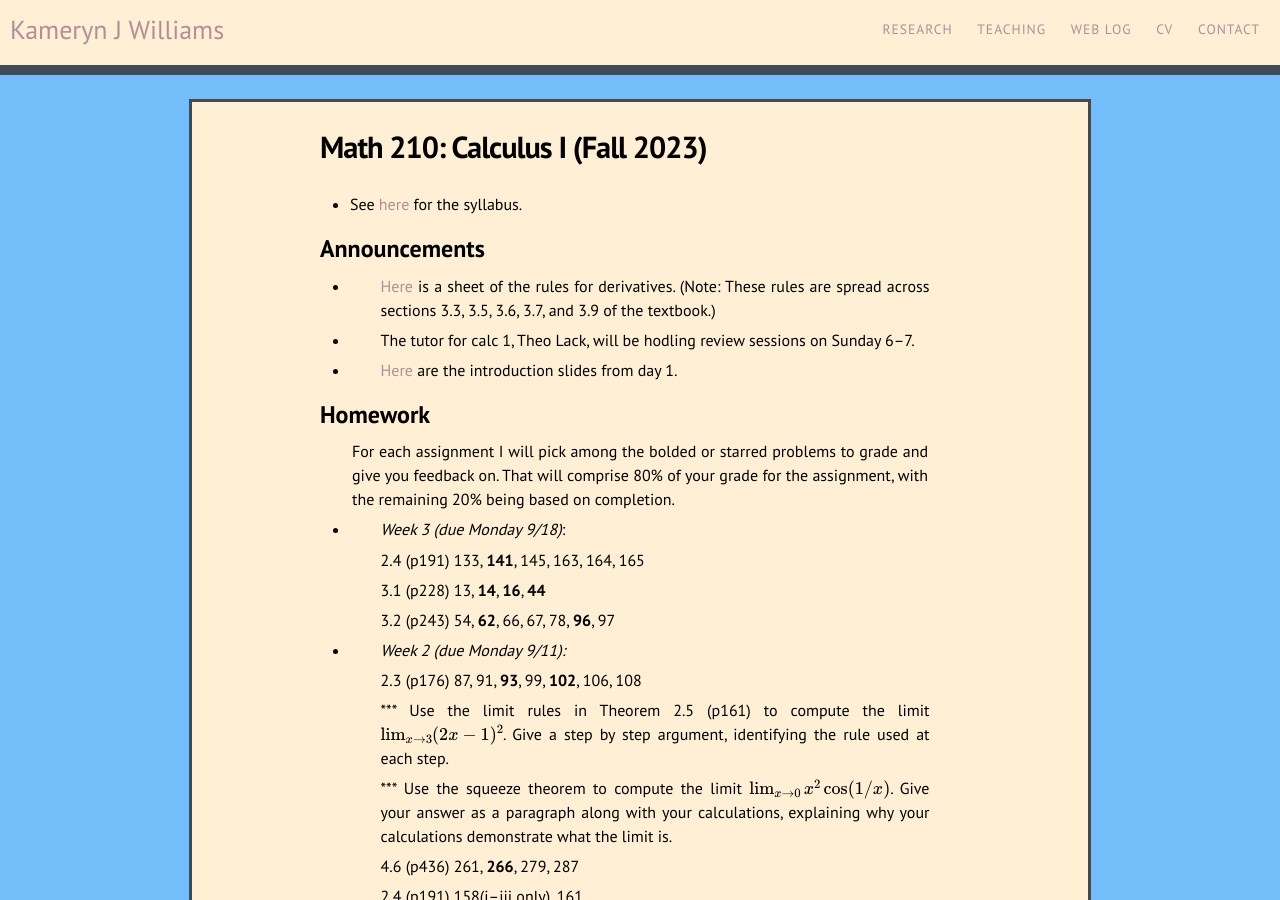
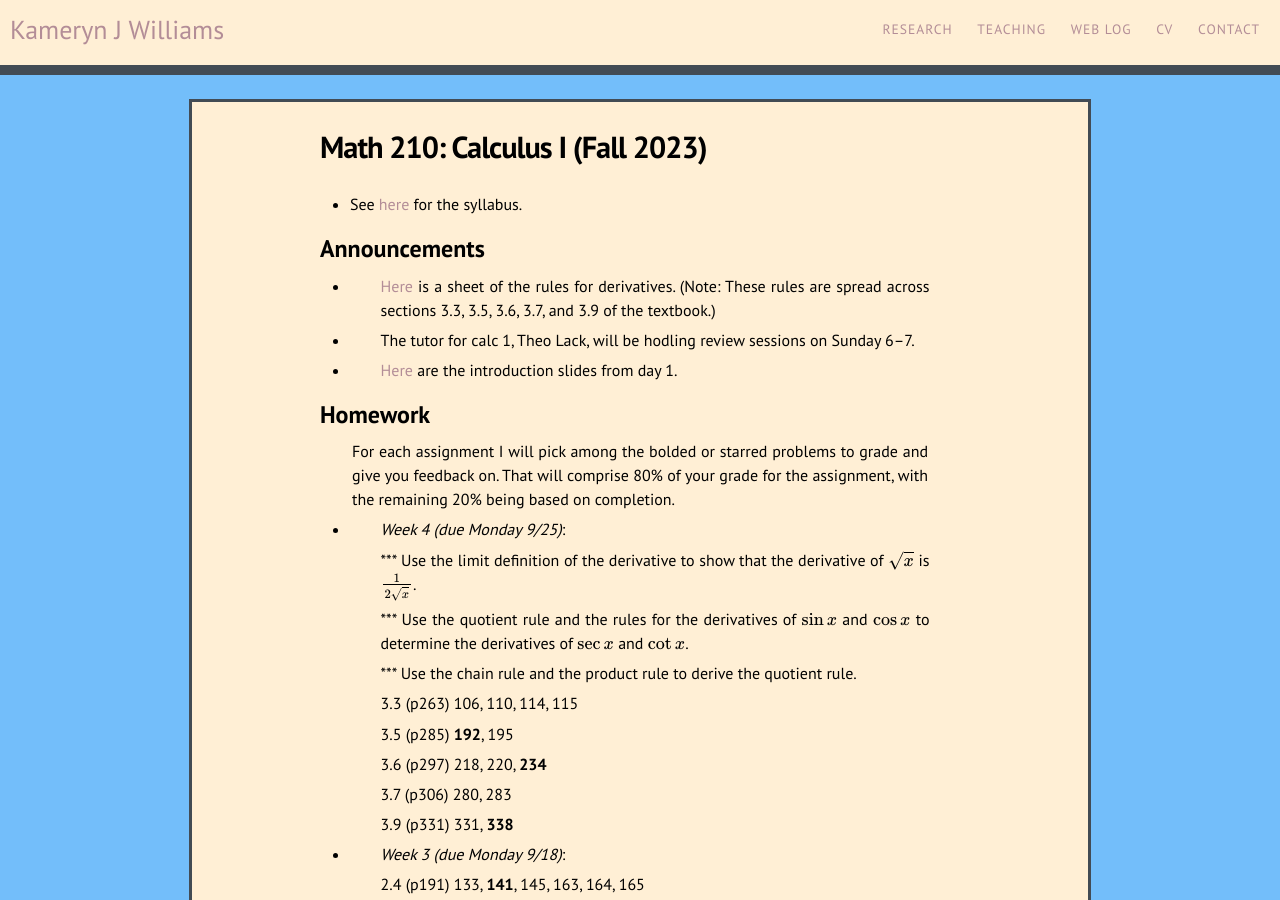
Before and after one commit to kamerynjw/kamerynjw.github.io, a Jekyll site: the page built from teaching/2023/math210.md, in a window 1280 px wide and 900 px high. Built offline with Jekyll 4.4.1, drawn with Linux system fonts in a browser that asks for light colours; nearby versions of some CDN libraries; formulas are drawn with MathJax 3.

Commit message:
new homewokr

```diff
--- a/teaching/2023/math210.md
+++ b/teaching/2023/math210.md
@@ -20,6 +20,24 @@ Homework
 --------
 
 For each assignment I will pick among the bolded or starred problems to grade and give you feedback on. That will comprise 80% of your grade for the assignment, with the remaining 20% being based on completion.
+
+* *Week 4 (due Monday 9/25)*:
+
+   *** Use the limit definition of the derivative to show that the derivative of $\sqrt x$ is $\frac{1}{2\sqrt x}$.
+
+   *** Use the quotient rule and the rules for the derivatives of $\sin x$ and $\cos x$ to determine the derivatives of $\sec x$ and $\cot x$.
+
+   *** Use the chain rule and the product rule to derive the quotient rule.
+
+   3.3 (p263) 106, 110, 114, 115
+
+   3.5 (p285) **192**, 195
+
+   3.6 (p297) 218, 220, **234**
+
+   3.7 (p306) 280, 283
+
+   3.9 (p331) 331, **338**
 
 * *Week 3 (due Monday 9/18)*:
 
```
